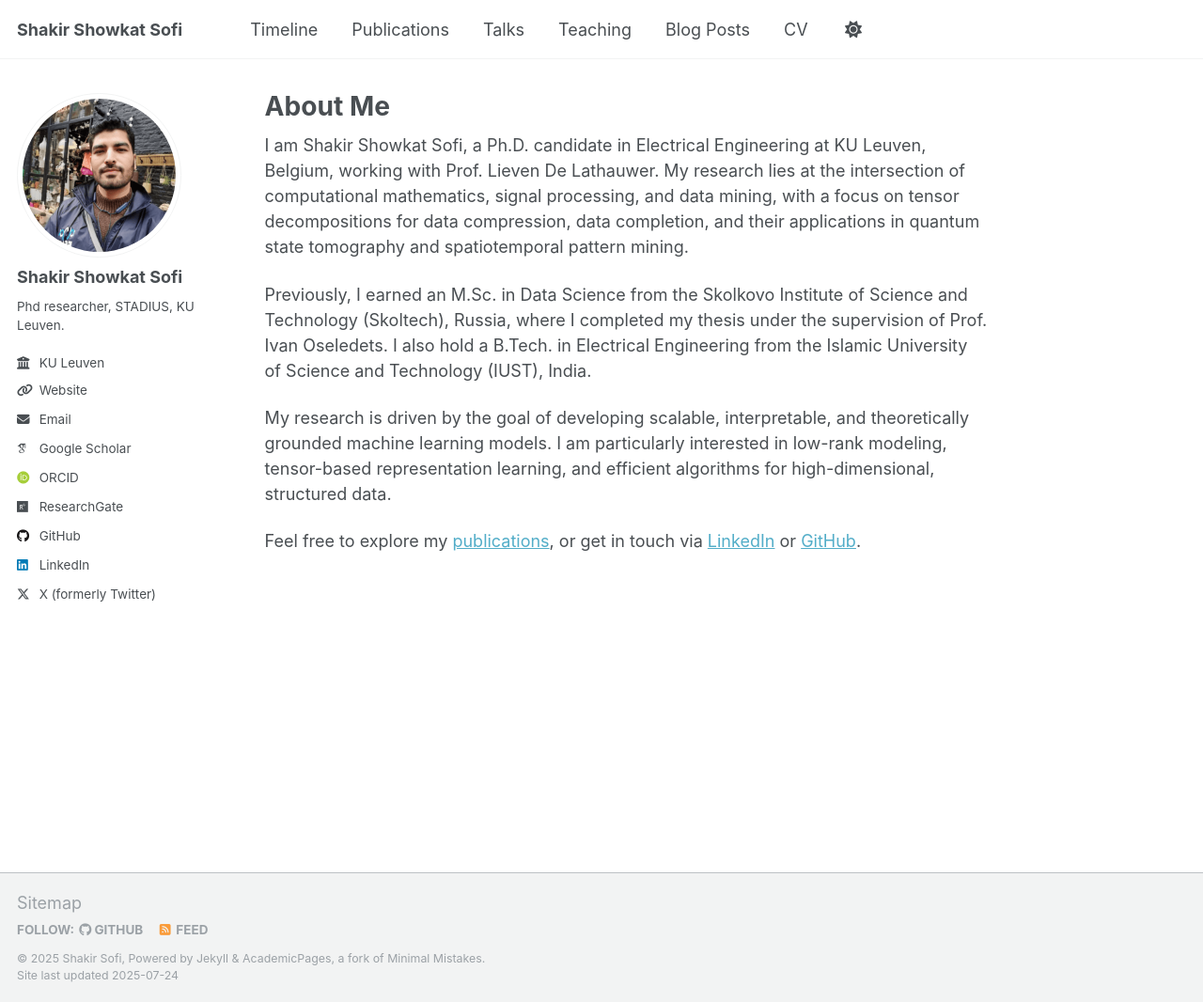
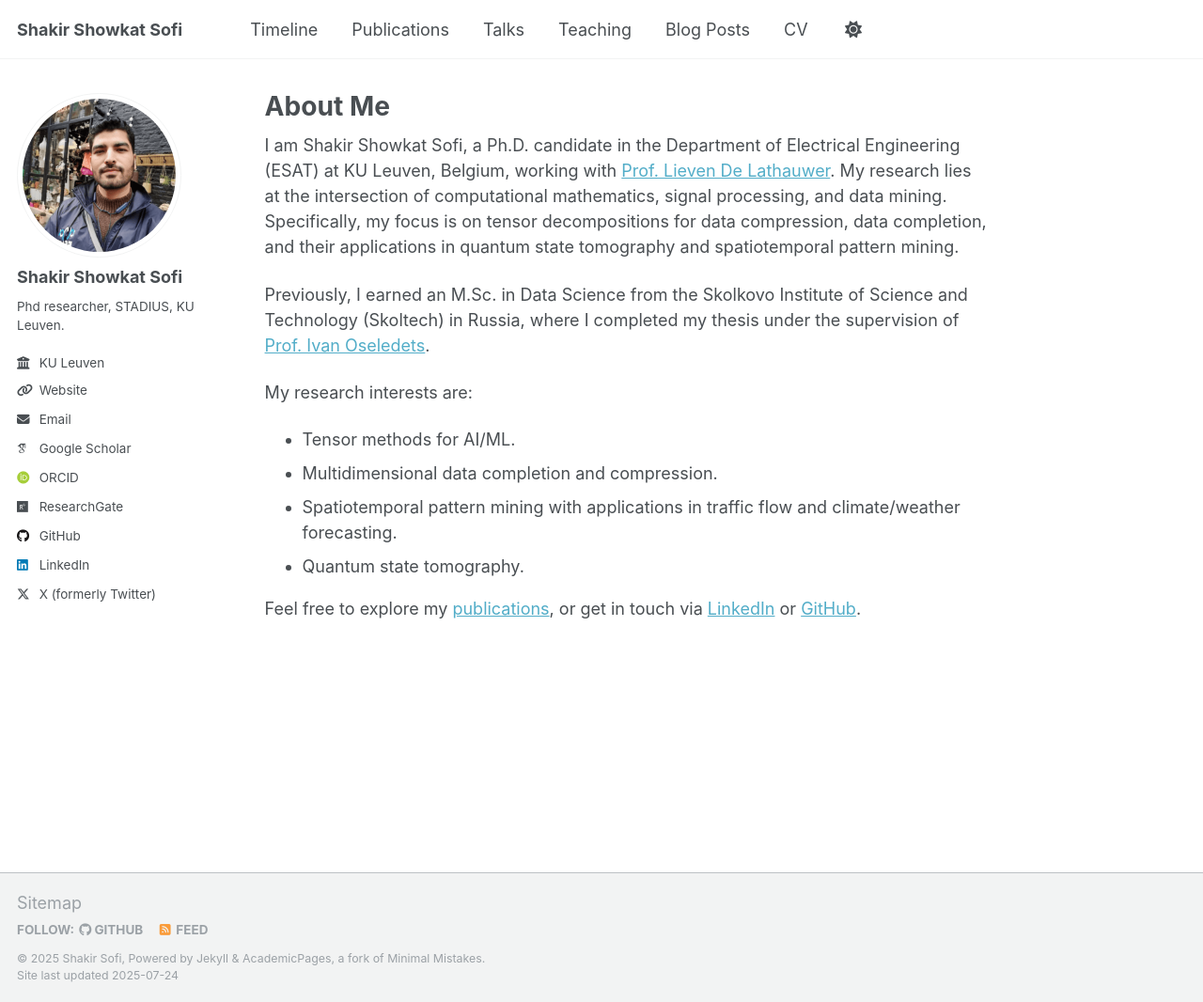
Before and after one commit to ShakirSofi/shakirsofi.github.io, a Jekyll site: the page built from _pages/about.md, in a window 1280 px wide and 1066 px high. Shown: the whole window at 94% size. Built offline with Jekyll 4.4.1, drawn with Linux system fonts in a browser that asks for light colours; some web fonts are replaced; a script that is not in the unit is left out.

Commit message:
Update about.md

```diff
--- a/_pages/about.md
+++ b/_pages/about.md
@@ -7,10 +7,14 @@ redirect_from:
   - /about.html
 ---
 
-I am Shakir Showkat Sofi, a Ph.D. candidate in Electrical Engineering at KU Leuven, Belgium, working with Prof. Lieven De Lathauwer. My research lies at the intersection of computational mathematics, signal processing, and data mining, with a focus on tensor decompositions for data compression, data completion, and their applications in quantum state tomography and spatiotemporal pattern mining.
+I am Shakir Showkat Sofi, a Ph.D. candidate in the Department of Electrical Engineering (ESAT) at KU Leuven, Belgium, working with [Prof. Lieven De Lathauwer](https://www.esat.kuleuven.be/stadius/stadiusincludes/person.php?id=22). My research lies at the intersection of computational mathematics, signal processing, and data mining. Specifically, my focus is on tensor decompositions for data compression, data completion, and their applications in quantum state tomography and spatiotemporal pattern mining.
 
-Previously, I earned an M.Sc. in Data Science from the Skolkovo Institute of Science and Technology (Skoltech), Russia, where I completed my thesis under the supervision of Prof. Ivan Oseledets. I also hold a B.Tech. in Electrical Engineering from the Islamic University of Science and Technology (IUST), India.
+Previously, I earned an M.Sc. in Data Science from the Skolkovo Institute of Science and Technology (Skoltech) in Russia, where I completed my thesis under the supervision of [Prof. Ivan Oseledets](https://oseledets.github.io/).
 
-My research is driven by the goal of developing scalable, interpretable, and theoretically grounded machine learning models. I am particularly interested in low-rank modeling, tensor-based representation learning, and efficient algorithms for high-dimensional, structured data.
+My research interests are: <br>
+- Tensor methods for AI/ML.
+- Multidimensional data completion and compression.
+- Spatiotemporal pattern mining with applications in traffic flow and climate/weather forecasting.
+- Quantum state tomography.
 
 Feel free to explore my [publications](https://shakirsofi.github.io/publications), or get in touch via [LinkedIn](https://www.linkedin.com/in/shakir-sofi-203945110) or [GitHub](https://github.com/ShakirSofi).
```
